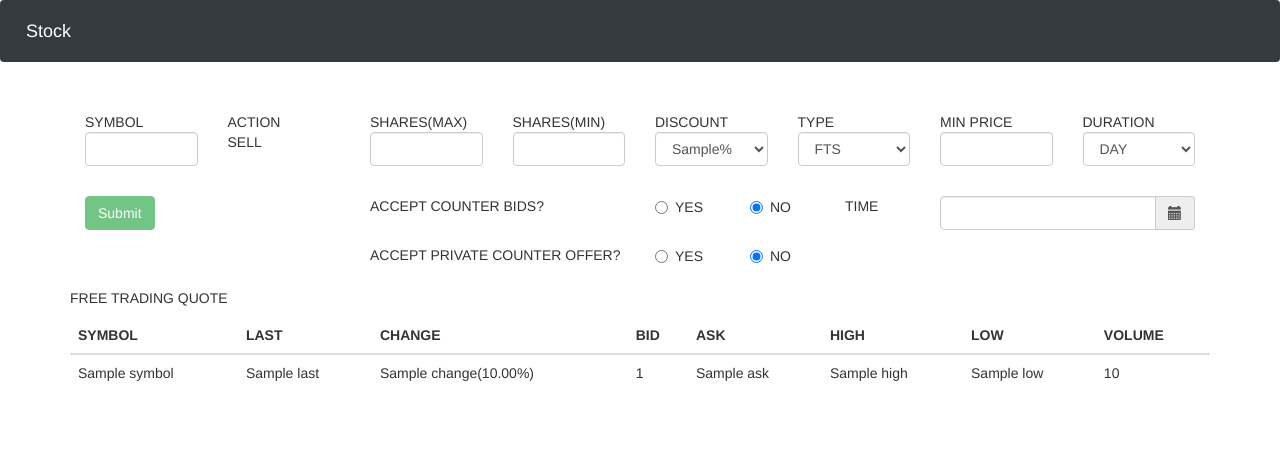
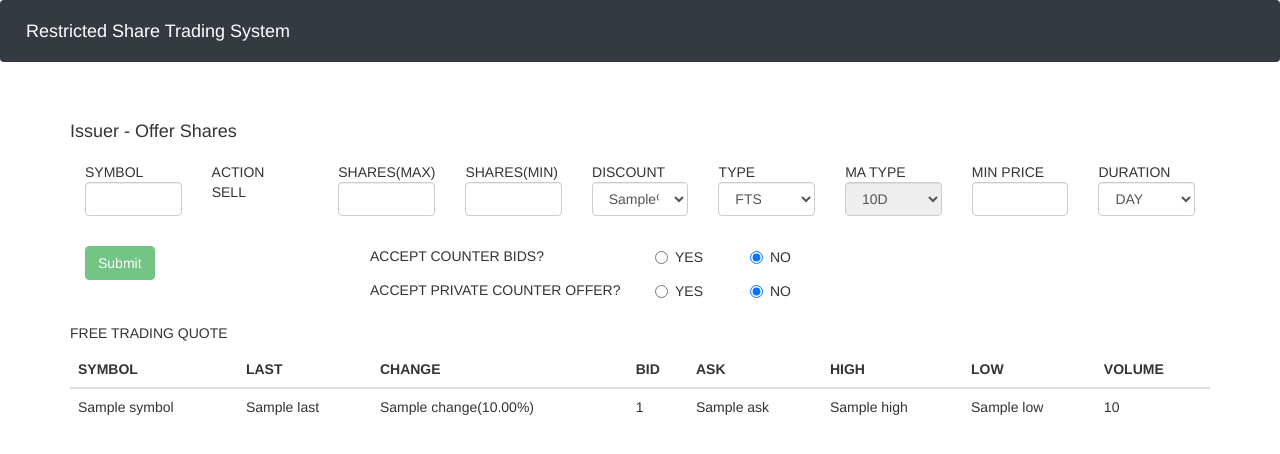
Before and after one commit to yonadav-labs/stock, a Django app: template templates/index.html in a window 1280 px wide. Shown: the top 454 px of the page. Run offline with Django 3.2, Linux system fonts and the light colour scheme; the template is opened without the code that fills it: most values are stand-ins (such as "Sample title", 1, 10 or a date in 2020); some libraries are stand-ins or nearby versions.

Commit message:
remove timestamp

```diff
--- a/general/admin.py
+++ b/general/admin.py
@@ -5,5 +5,9 @@ from django.contrib import admin
 
 from general.models import *
 
+class OutPutAdmin(admin.ModelAdmin):
+    list_display = ['symbol', 'shares_max', 'shares_min', 'discount', 'ft_type', 'ma_type', 'duration', 'timestamp']
+    search_fields = ['name']
+
 admin.site.register(StockInput)
-admin.site.register(StockOutput)
+admin.site.register(StockOutput, OutPutAdmin)
--- a/general/models.py
+++ b/general/models.py
@@ -40,12 +40,12 @@ class StockOutput(models.Model):
     shares_min = models.IntegerField()
     discount = models.IntegerField()
     ft_type = models.CharField(max_length=50, choices=FT_TYPE)
-    ma_type = models.CharField(max_length=50, choices=MA_TYPE)
+    ma_type = models.CharField(max_length=50, choices=MA_TYPE, null=True, blank=True)
     min_price = models.FloatField()
     duration = models.CharField(max_length=50, choices=DURATION)
     accept_counter_bids = models.BooleanField()
     accept_private_counter_offer = models.BooleanField()
-    timestamp = models.CharField(max_length=50)
+    timestamp = models.DateTimeField(auto_now_add=True)
 
     def __str__(self):
         return '{} - {}'.format(self.symbol, self.action)
--- a/templates/base.html
+++ b/templates/base.html
@@ -29,7 +29,7 @@
   </head>
   <body>
    <nav class="navbar navbar-expand-sm bg-dark navbar-dark">
-    <a class="navbar-brand" href="#">Stock</a>
+    <a class="navbar-brand" href="#">Restricted Share Trading System</a>
     </nav>
 
     {% block body %}
--- a/templates/index.html
+++ b/templates/index.html
@@ -4,7 +4,11 @@
 
 <div class="container">
   <div class="tab-content">
-         <div class="row">
+
+         <div class="row mt-3">
+            <h4>Issuer - Offer Shares</h4>
+         </div>
+         <div class="row mt-3">
           <div class="col">
               SYMBOL
           </div>
@@ -23,7 +27,7 @@
           <div class="col">
               TYPE
           </div>
-          <div class="col ma-type {% if form.ft_type.value != 'MA' %} d-none {% endif %}">
+          <div class="col">
               MA TYPE
           </div>
           <div class="col">
@@ -63,8 +67,8 @@
               <option value="MA" {% if form.ft_type.value == 'MA' %} selected="" {% endif %}>MA</option>
             </select>
           </div>
-          <div class="col ma-type {% if form.ft_type.value != 'MA' %} d-none {% endif %}">
-            <select class="form-control" name="ma_type">
+          <div class="col">
+            <select class="form-control ma-type" name="ma_type" {% if form.ft_type.value != 'MA' %} disabled="" {% endif %}>
               <option value="10D" {% if form.ma_type.value == '10D' %} selected="" {% endif %}>10D</option>
               <option value="30D" {% if form.ma_type.value == '30D' %} selected="" {% endif %}>30D</option>
             </select>
@@ -96,7 +100,7 @@
            <div class="col-md-1">
             <label class="radio-inline"><input type="radio" name="accept_counter_bids" {% if not form.accept_counter_bids.value %} checked="" {% endif %} value="false">NO</label>
            </div>
-           <div class="col-md-1">
+<!--            <div class="col-md-1">
             TIME
            </div>
            <div class="col-md-3 form-group">
@@ -107,7 +111,7 @@
               </span>
             </div>
            </div>
-         </div>
+ -->         </div>
          <div class="row">
            <div class="offset-md-3 col-md-3">
             ACCEPT PRIVATE COUNTER OFFER?
@@ -158,9 +162,9 @@
     console.log(ft_type);
 
     if (ft_type == 'MA') {
-      $('.ma-type').removeClass('d-none');
+      $('.ma-type').removeAttr('disabled');
     } else {
-      $('.ma-type').addClass('d-none');
+      $('.ma-type').attr('disabled', true);
     }
   });
 
@@ -182,8 +186,8 @@
       });
   });
 
-  $(function () {
-    $('.date').datetimepicker();
-  });
+  // $(function () {
+  //   $('.date').datetimepicker();
+  // });
 </script>
 {% endblock %}
```
